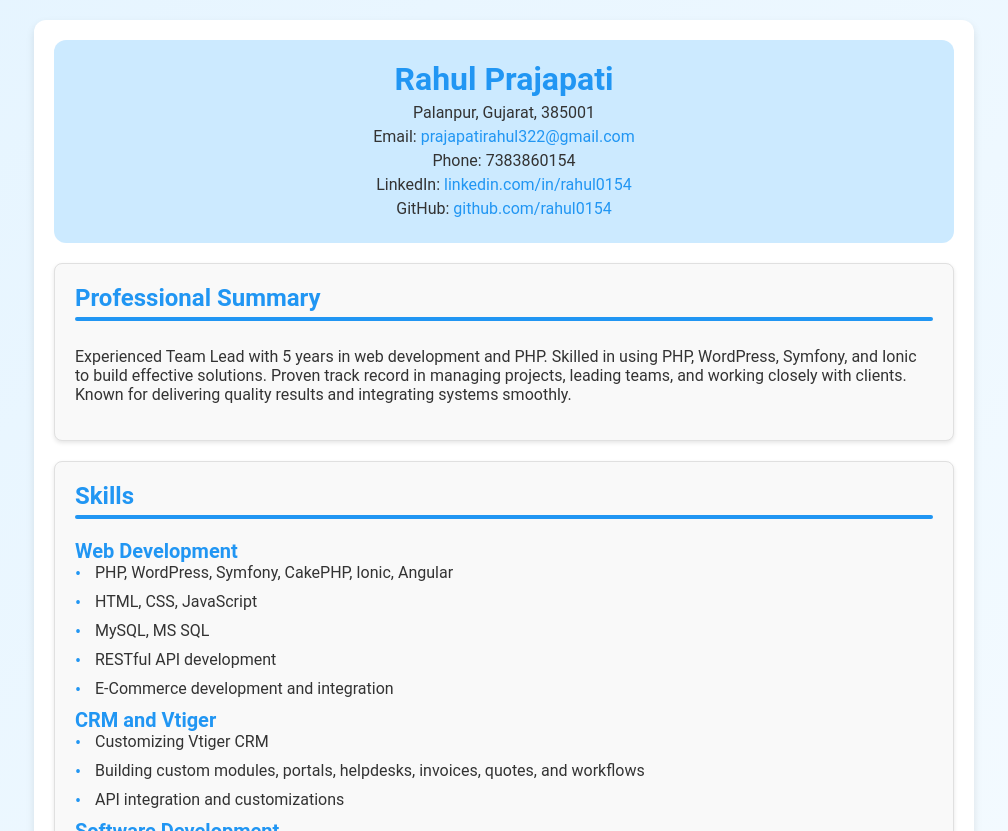
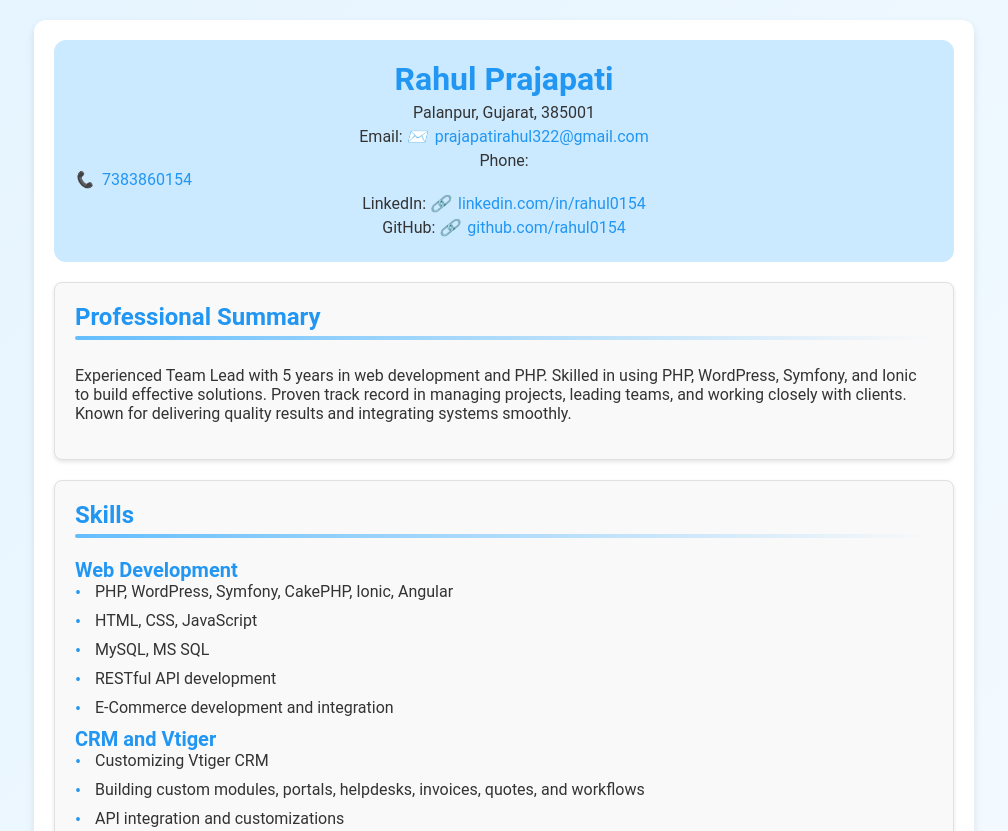
Before and after one commit to rahul0154/rprajapati, a plain HTML site: page Indexnew.html in a window 1280 px wide. Shown: the top 831 px of the page, without its empty margins (136-1144 px from the left). Drawn offline with Linux system fonts and the light colour scheme.

Commit message:
Update Indexnew.html

```diff
--- a/Indexnew.html
+++ b/Indexnew.html
@@ -40,6 +40,16 @@
             color: #2196F3;
             text-decoration: none;
         }
+        .contact-info a:hover {
+            text-decoration: underline;
+        }
+        .contact-info a.phone {
+            display: flex;
+            align-items: center;
+        }
+        .contact-info a.phone i {
+            margin-right: 8px;
+        }
         .card {
             background: #f9f9f9;
             border: 1px solid #e0e0e0;
@@ -67,7 +77,7 @@
             content: '';
             display: block;
             height: 4px;
-            background: #2196F3;
+            background: linear-gradient(90deg, rgba(0, 150, 255, 0.6), rgba(255, 255, 255, 0));
             border-radius: 2px;
             margin-top: 5px;
             width: 100%;
@@ -99,6 +109,11 @@
         .footer p {
             margin: 5px 0;
         }
+        .icons {
+            font-size: 16px;
+            margin-right: 8px;
+            color: #2196F3;
+        }
         @media (max-width: 768px) {
             .container {
                 padding: 15px;
@@ -121,10 +136,10 @@
             <h1>Rahul Prajapati</h1>
             <div class="contact-info">
                 <p>Palanpur, Gujarat, 385001</p>
-                <p>Email: <a href="mailto:prajapatirahul322@gmail.com">prajapatirahul322@gmail.com</a></p>
-                <p>Phone: 7383860154</p>
-                <p>LinkedIn: <a href="https://www.linkedin.com/in/rahul0154" target="_blank">linkedin.com/in/rahul0154</a></p>
-                <p>GitHub: <a href="https://github.com/rahul0154" target="_blank">github.com/rahul0154</a></p>
+                <p>Email: <a href="mailto:prajapatirahul322@gmail.com"><i class="icons">✉️</i>prajapatirahul322@gmail.com</a></p>
+                <p>Phone: <a href="tel:7383860154" class="phone"><i class="icons">📞</i>7383860154</a></p>
+                <p>LinkedIn: <a href="https://www.linkedin.com/in/rahul0154" target="_blank"><i class="icons">🔗</i>linkedin.com/in/rahul0154</a></p>
+                <p>GitHub: <a href="https://github.com/rahul0154" target="_blank"><i class="icons">🔗</i>github.com/rahul0154</a></p>
             </div>
         </header>
 
```
